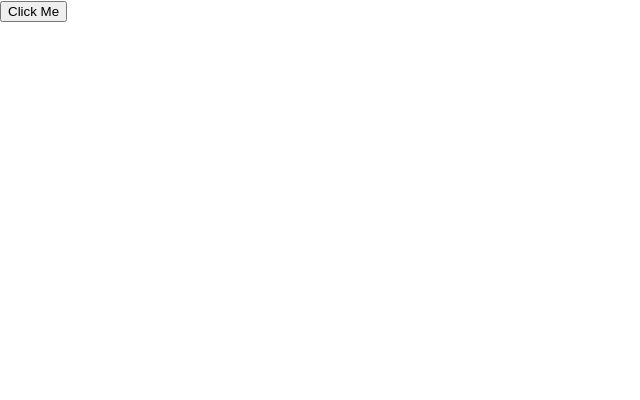
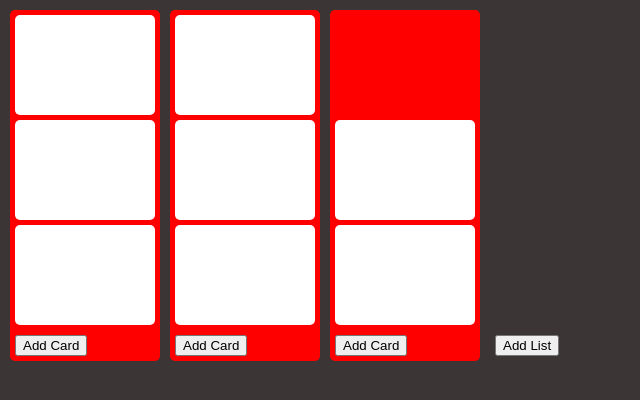
Before and after one commit to Mrucznik/PAW-TodoList, a React (Create React App) app in the folder react/: page / in a window 1280 px wide. Shown: the top 400 px of the page, without its empty margins (0-640 px from the left). Built offline with nearby package versions, Linux system fonts and the light colour scheme.

Commit message:
Simple board layout - hardcoded

```diff
--- a/react/src/App.css
+++ b/react/src/App.css
@@ -1,3 +1,5 @@
+@import "Board.css";
+
 .App {
   text-align: center;
 }
--- /dev/null
+++ b/react/src/Board.css
@@ -0,0 +1,33 @@
+
+.board {
+    margin: 0 auto;
+    height: 100vh;
+    background-color:#3b3635;
+}
+
+.row
+{
+    display: table;
+    align-content: flex-start;
+    border-spacing: 10px; /*Optional*/
+}
+
+.list{
+    width: 150px;
+    display: table-cell;
+    align-content: top;
+    background-color: red;
+    margin: 10px;
+    border-radius: 5px;
+}
+
+.card{
+    width: 140px;
+    height: 100px;
+    margin: 5px;
+    background-color: white;
+    border-radius: 5px;
+}
+.addCardButton{
+    margin: 5px;
+}
--- /dev/null
+++ b/react/src/Board.js
@@ -0,0 +1,34 @@
+import React, { Component } from 'react';
+import './Board.css'
+
+
+class Board extends Component {
+  render() {
+    return (
+        <div class="board">
+            <div class="row">
+                <div class="list">
+                    <div class="card"></div>
+                    <div class="card"></div>
+                    <div class="card"></div>
+                    <button class="addCardButton">Add Card</button>
+                </div>
+                <div class="list">
+                    <div class="card"></div>
+                    <div class="card"></div>
+                    <div class="card"></div>
+                    <button class="addCardButton">Add Card</button>
+                </div>
+                <div class="list">
+                    <div class="card"></div>
+                    <div class="card"></div>
+                    <button class="addCardButton">Add Card</button>
+                </div>
+                <button class="addCardButton">Add List</button>
+            </div>
+        </div>
+    );
+  }
+}
+
+export default Board;
--- a/react/src/index.css
+++ b/react/src/index.css
@@ -1,3 +1,5 @@
+@import 'Board.css';
+
 body {
   margin: 0;
   padding: 0;
--- a/react/src/index.js
+++ b/react/src/index.js
@@ -2,9 +2,10 @@ import React from 'react';
 import ReactDOM from 'react-dom';
 import './index.css';
 import Trello from './Trello';
+import Board from './Board';
 import * as serviceWorker from './serviceWorker';
 
-ReactDOM.render(<Trello />, document.getElementById('root'));
+ReactDOM.render(<Board />, document.getElementById('root'));
 
 // If you want your app to work offline and load faster, you can change
 // unregister() to register() below. Note this comes with some pitfalls.
```
